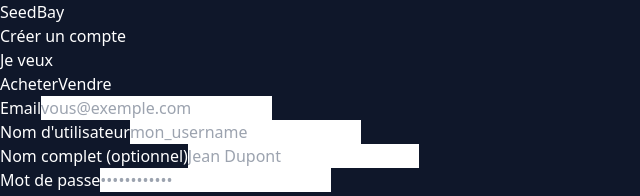
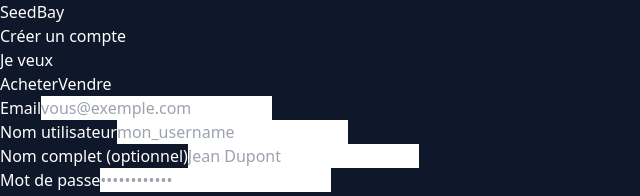
Before and after one commit to amindutenao-source/seedbay, a Next.js app: page /auth/signup in a window 1280 px wide. Shown: the top 196 px of the page, without its empty margins (0-640 px from the left). Built offline with nearby package versions, Linux system fonts and the light colour scheme.

Commit message:
Avoid unescaped apostrophe in signup label

```diff
--- a/src/app/auth/signup/page.tsx
+++ b/src/app/auth/signup/page.tsx
@@ -141,7 +141,7 @@
 
             <div>
               <label htmlFor="username" className="block text-sm text-gray-400 mb-2">
-                Nom d&apos;utilisateur
+                Nom utilisateur
               </label>
               <input
                 type="text"
```
